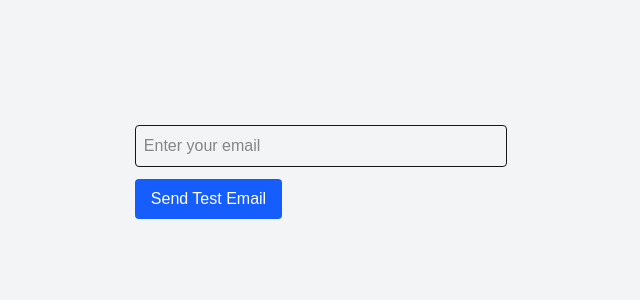
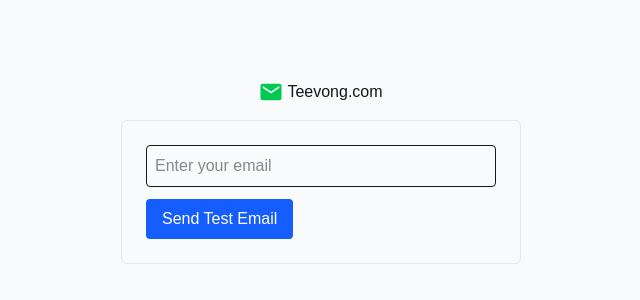
Before and after one commit to tommy-vpr/Review-Reminder-Email, a Next.js app: page / in a window 1280 px wide. Shown: the part 228-528 px from the top of the page, without its empty margins (319-959 px from the left). Built offline with nearby package versions, Linux system fonts and the light colour scheme.

Commit message:
updated form and spinning loader

```diff
--- a/app/page.tsx
+++ b/app/page.tsx
@@ -4,7 +4,11 @@
 
 export default function Home() {
   return (
-    <div className="flex flex-col items-center justify-center min-h-screen bg-gray-100 gap-4">
+    <div className="flex flex-col items-center justify-center w-full h-full min-h-screen bg-gray-50 gap-4">
+      <span className="flex items-center gap-1">
+        <IoMdMail size={24} className="text-green-500" />
+        Teevong.com
+      </span>
       <SendTestEmail />
     </div>
   );
--- a/components/SendTestEmail.tsx
+++ b/components/SendTestEmail.tsx
@@ -1,40 +1,79 @@
 "use client";
+
 import { useState } from "react";
+import { useForm } from "react-hook-form";
+import { z } from "zod";
+import { zodResolver } from "@hookform/resolvers/zod";
+
+// Define schema
+const emailSchema = z.object({
+  email: z.string().email({ message: "Invalid email address" }),
+});
+
+// Type from schema
+type EmailForm = z.infer<typeof emailSchema>;
 
 export default function SendTestEmail() {
-  const [email, setEmail] = useState("");
   const [status, setStatus] = useState("");
 
-  const sendEmail = async () => {
+  const {
+    register,
+    handleSubmit,
+    formState: { errors, isSubmitting },
+    reset,
+  } = useForm<EmailForm>({
+    resolver: zodResolver(emailSchema),
+  });
+
+  const onSubmit = async (data: EmailForm) => {
     setStatus("Scheduling...");
+
+    try {
       const res = await fetch("/api/queue/test-queue", {
         method: "POST",
-      body: JSON.stringify({ to: email }),
+        body: JSON.stringify({ to: data.email }),
         headers: {
           "Content-Type": "application/json",
         },
       });
 
-    const data = await res.json();
-    setStatus(data.success ? "✅ Email scheduled!" : "❌ Failed to schedule.");
+      const result = await res.json();
+      setStatus(
+        result.success ? "✅ Email scheduled!" : "❌ Failed to schedule."
+      );
+      reset();
+    } catch (error) {
+      console.error(error);
+      setStatus("❌ Something went wrong.");
+    }
   };
 
   return (
-    <div className="p-4 space-y-3">
+    <div className="w-[400px] p-6 rounded-md border border-gray-200">
+      <form onSubmit={handleSubmit(onSubmit)} className="space-y-3">
         <input
           type="email"
           placeholder="Enter your email"
-        value={email}
-        onChange={(e) => setEmail(e.target.value)}
-        className="border p-2 rounded w-full max-w-md"
+          {...register("email")}
+          className="border p-2 rounded w-full"
         />
+        {errors.email && (
+          <p className="text-red-500 text-sm">{errors.email.message}</p>
+        )}
+
         <button
-        onClick={sendEmail}
-        className="bg-blue-600 text-white px-4 py-2 rounded hover:bg-blue-700"
+          type="submit"
+          disabled={isSubmitting}
+          className="bg-blue-600 text-white px-4 py-2 rounded hover:bg-blue-700 disabled:opacity-50 flex items-center justify-center gap-2 transition duration-200"
         >
-        Send Test Email
+          {isSubmitting && (
+            <span className="w-4 h-4 border-2 border-white border-t-transparent rounded-full animate-spin"></span>
+          )}
+          {isSubmitting ? "Sending..." : "Send Test Email"}
         </button>
-      {status && <p>{status}</p>}
+      </form>
+
+      {status && <p className="mt-3 text-sm text-gray-700">{status}</p>}
     </div>
   );
 }
--- /dev/null
+++ b/kolliflower-coa.json
@@ -0,0 +1,30 @@
+[
+  {
+    "name": "Lemon Cherry Gelato",
+    "url": "https://cdn.shopify.com/s/files/1/0701/6710/1577/files/2505EXL2332.9494_-_Kolliflower_-_Lemon_Cherry_Gelato.pdf?v=1748453041"
+  },
+  {
+    "name": "Grape Candy",
+    "url": "https://cdn.shopify.com/s/files/1/0701/6710/1577/files/2505EXL2332.9493_-_Kolliflower_-_Grape_Candy.pdf?v=1748453041"
+  },
+  {
+    "name": "Pure Michigan",
+    "url": "https://cdn.shopify.com/s/files/1/0701/6710/1577/files/2505EXL2332.9497_-_Kolliflower_-_Pure_Michigan.pdf?v=1748453041"
+  },
+  {
+    "name": "Black Jack",
+    "url": "https://cdn.shopify.com/s/files/1/0701/6710/1577/files/2505EXL2332.9491_-_Kolliflower_-_Black_Jack.pdf?v=1748453041"
+  },
+  {
+    "name": "Mendo Breath",
+    "url": "https://cdn.shopify.com/s/files/1/0701/6710/1577/files/2505EXL2332.9496_-_Kolliflower_-_Mendo_Breath.pdf?v=1748453041"
+  },
+  {
+    "name": "Candy Gas",
+    "url": "https://cdn.shopify.com/s/files/1/0701/6710/1577/files/2505EXL2332.9492_-_Kolliflower_-_Candy_Gas.pdf?v=1748453041"
+  },
+  {
+    "name": "Mac 1",
+    "url": "https://cdn.shopify.com/s/files/1/0701/6710/1577/files/2505EXL2332.9495_-_Kolliflower_-_Mac_1.pdf?v=1748453041"
+  }
+]
--- a/package.json
+++ b/package.json
@@ -9,13 +9,16 @@
     "lint": "next lint"
   },
   "dependencies": {
+    "@hookform/resolvers": "^5.0.1",
     "@prisma/client": "^6.8.2",
     "@tabler/icons": "^3.33.0",
     "next": "15.3.2",
     "react": "^19.0.0",
     "react-dom": "^19.0.0",
+    "react-hook-form": "^7.57.0",
     "react-icons": "^5.5.0",
-    "resend": "^4.5.1"
+    "resend": "^4.5.1",
+    "zod": "^3.25.48"
   },
   "devDependencies": {
     "@tailwindcss/postcss": "^4",
```
Also changed, not shown: 1 other file (tests, documents, lock files or other folders). Lines whose indentation alone changed are shown as unchanged.
